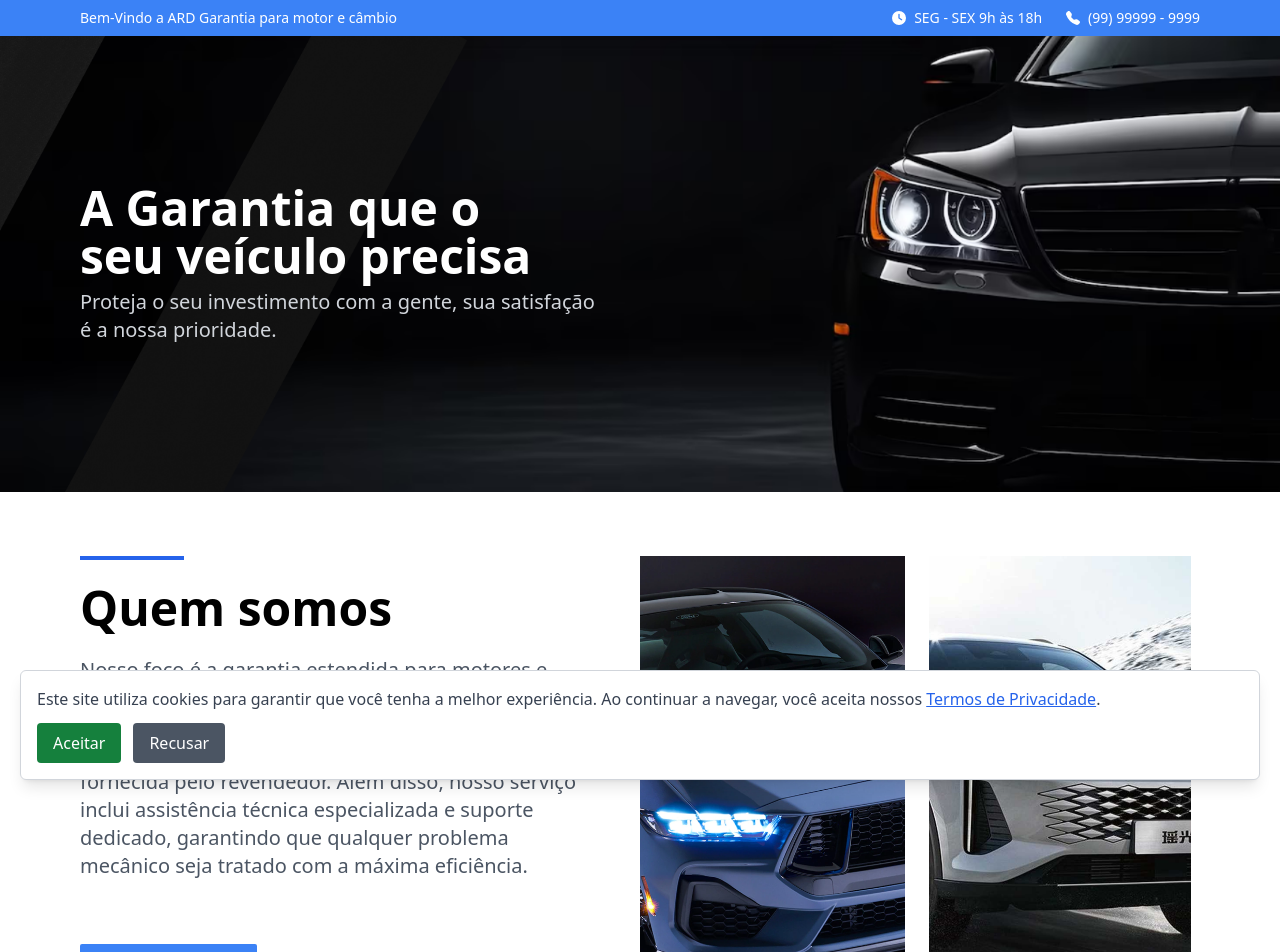
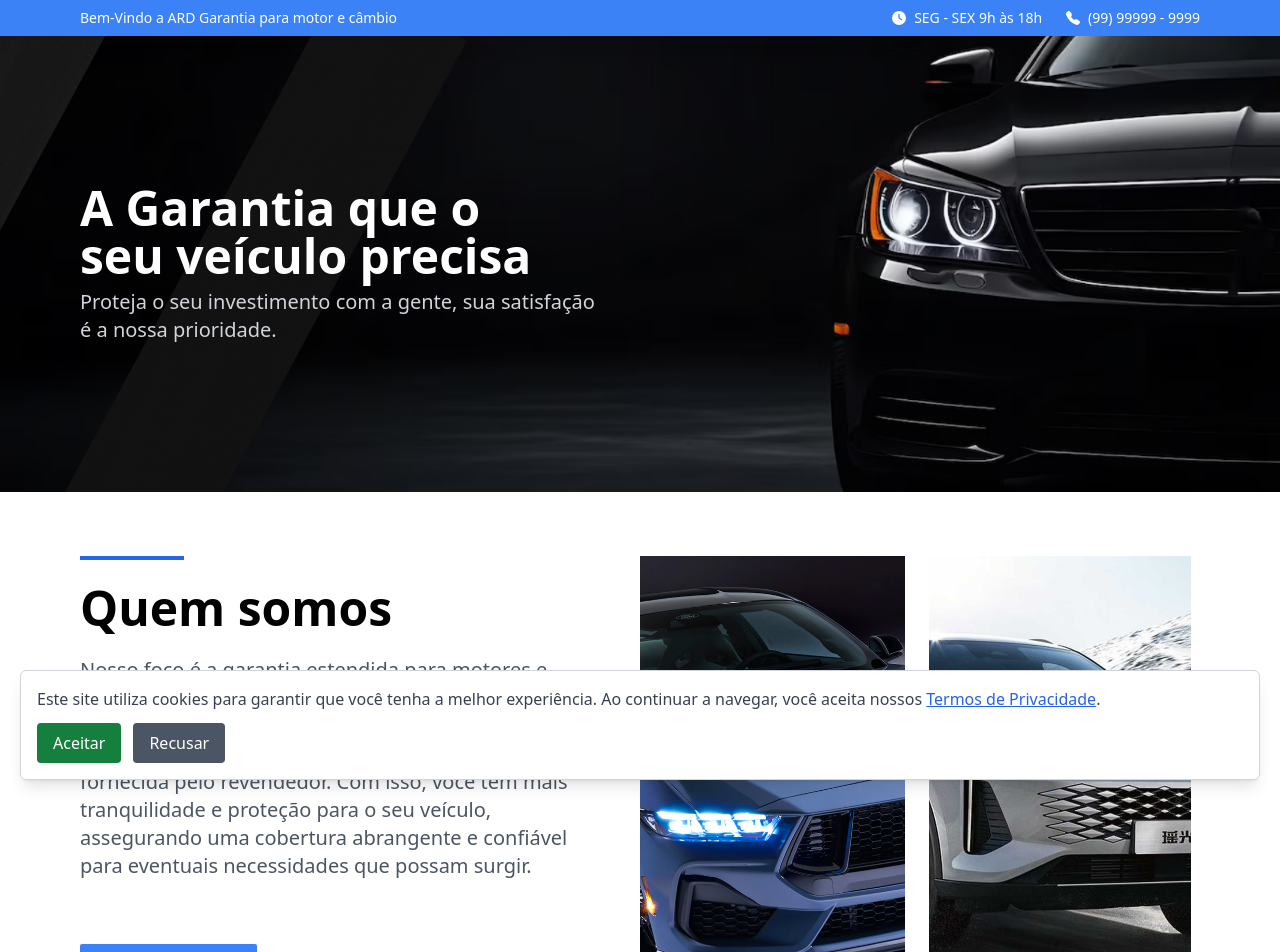
Before and after one commit to WenerRodrigo/ard, a React (Vite) app: page / in a window 1280 px wide. Shown: the top 952 px of the page. Built offline with nearby package versions, Linux system fonts and the light colour scheme.

Commit message:
fix: ajustado informação do texto junto as imagens

```diff
--- a/src/components/about-home.tsx
+++ b/src/components/about-home.tsx
@@ -12,9 +12,9 @@ const AboutHome = () => {
           Nosso foco é a garantia estendida para motores e câmbios de veículos
           semi-novos. Oferecemos o produto Garantia Motor e Câmbio, que amplia o
           período de cobertura além da garantia original fornecida pelo
-          revendedor. Além disso, nosso serviço inclui assistência técnica
-          especializada e suporte dedicado, garantindo que qualquer problema
-          mecânico seja tratado com a máxima eficiência.
+          revendedor. Com isso, você tem mais tranquilidade e proteção para o
+          seu veículo, assegurando uma cobertura abrangente e confiável para
+          eventuais necessidades que possam surgir.
         </p>
         <div className="flex justify-center mt-10">
           <a
```
